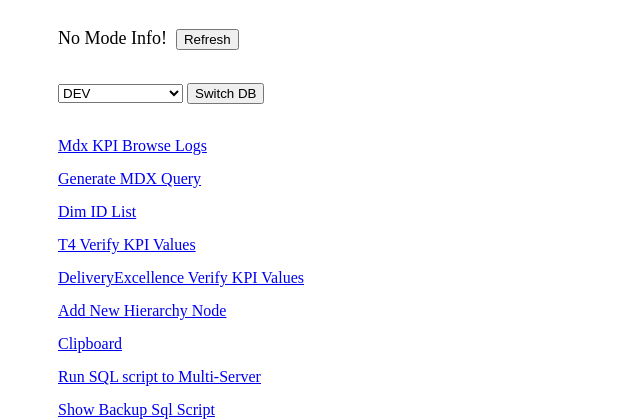
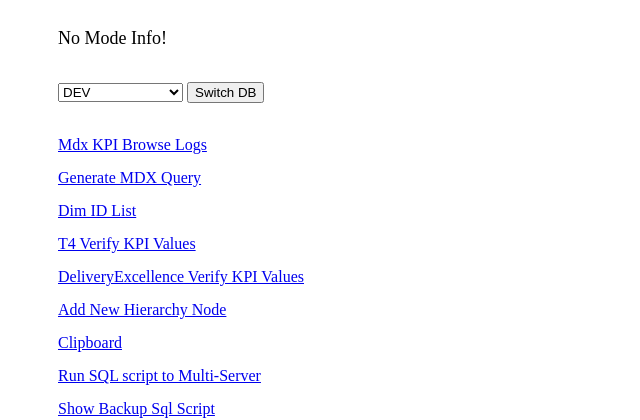
Before and after one commit to rav009/Data-Vertifier, a Python web app: template Data Vertifier/TEMPLATES/index.html in a window 1280 px wide. Shown: the top 420 px of the page, without its empty margins (0-640 px from the left). Run offline with Jinja, Linux system fonts and the light colour scheme; the template is opened without the code that fills it, so the values that code supplies are empty.

Commit message:
rap tb bb

```diff
--- a/Data Vertifier/TEMPLATES/index.html
+++ b/Data Vertifier/TEMPLATES/index.html
@@ -15,7 +15,7 @@
 
 <div style="padding:20px 50px">
 	<div id="full_increment" style="margin-top:15px;margin-right:5px;display:inline;font-size:large">No Mode Info!</div>
-	<input type="button" value="Refresh" onclick="get_full_increment_mode()" />
+	<input type="button" value="Refresh" onclick="get_full_increment_mode()" style="display:none" />
 	<div id="jobstatus" style="margin-top:15px;font-size:large"></div>
 
 	<br />
```
